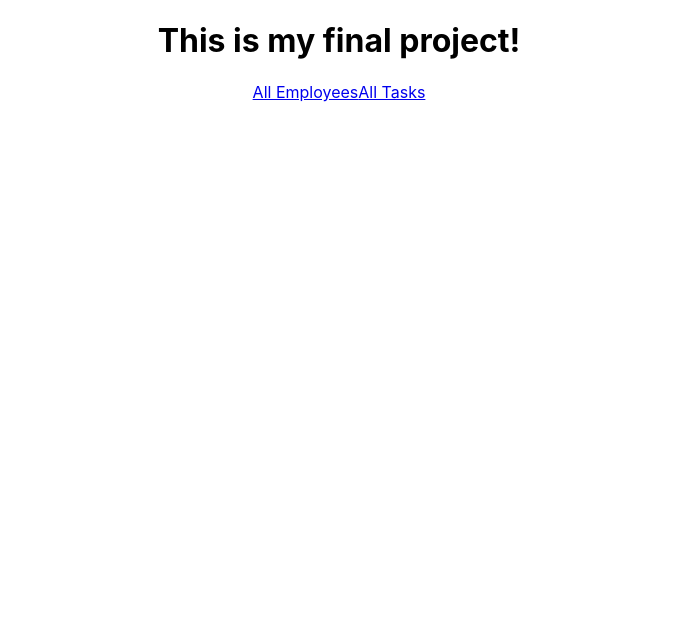
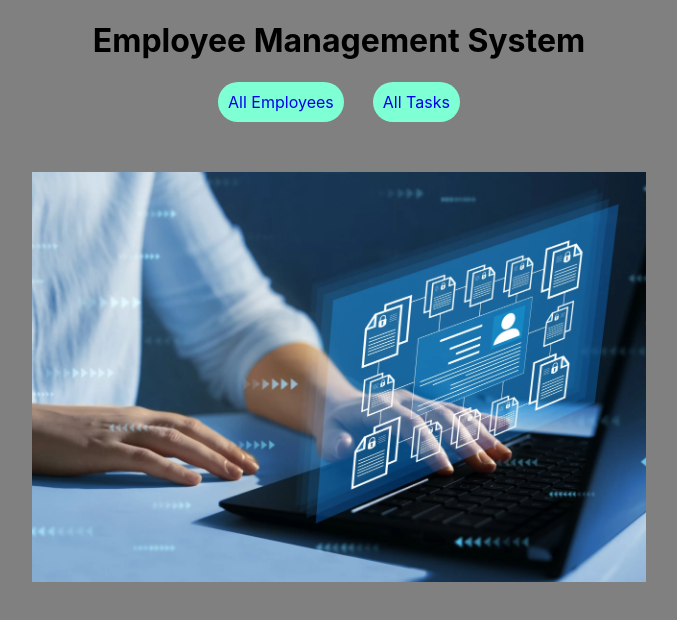
Before and after one commit to cs-berk/Front-End-Final, a React (Create React App) app: page / in a window 1280 px wide. Shown: the top 620 px of the page, without its empty margins (301-978 px from the left). Built offline with nearby package versions, Linux system fonts and the light colour scheme.

Commit message:
CSS added

```diff
--- a/src/App.css
+++ b/src/App.css
@@ -1,38 +1,45 @@
-.App {
-  text-align: center;
+.Goback{
+  display: flex;
+  justify-content: flex-start;
 }
-
-.App-logo {
-  height: 40vmin;
-  pointer-events: none;
+.App{
+  display: flex;
+  justify-content : center;
+  width: 100%;
+  background-color: grey;
+  min-height: 100vh;
 }
-
-@media (prefers-reduced-motion: no-preference) {
-  .App-logo {
-    animation: App-logo-spin infinite 20s linear;
-  }
-}
-
-.App-header {
-  background-color: #282c34;
-  min-height: 100vh;
+.page{
+  width: 80%;
   display: flex;
   flex-direction: column;
   align-items: center;
-  justify-content: center;
-  font-size: calc(10px + 2vmin);
-  color: white;
 }
-
-.App-link {
-  color: #61dafb;
+.button{
+  text-decoration: none;
+  background-color: aquamarine;
+  border-radius: 20px;
+  padding: 10px;
 }
-
-@keyframes App-logo-spin {
-  from {
-    transform: rotate(0deg);
-  }
-  to {
-    transform: rotate(360deg);
-  }
+.buttons {
+  display : flex;
+  justify-content : space-evenly;
+  width: 300px;
 }
+form {
+  margin-top: 50px;
+}
+.homeimage {
+  width: 60%;
+  margin-top: 50px;
+  max-width: 900px;
+}
+table{
+  width: 100%;
+}
+.th{
+  padding: 5px 10px;
+}
+.row td {
+  text-align: center;
+}
--- a/src/components/Employees.js
+++ b/src/components/Employees.js
@@ -8,6 +8,9 @@ const Employees = () => {
   const [first_name,setFirst_name] = useState("")
   const [last_name,setLast_name] = useState("")
   const [department,setDepartment] = useState("")
+  const [firsterror,setFirstError] = useState("")
+  const [lasterror,setLastError] = useState("")
+  const [deperror,setDepError] = useState("")
   const employees = useSelector((state)=>state.allEmployees)
   useEffect(()=>{
     dispatch(fetchAllEmployeesThunk())
@@ -17,6 +20,18 @@ const Employees = () => {
   }
   const handlesubmit = (event) => {
     event.preventDefault()
+    if(!first_name){
+      setFirstError("First name is required")
+      return
+    }
+    if(!last_name){
+      setLastError("Last name is required")
+      return
+    }
+    if(!department){
+      setDepError("Department is required")
+      return
+    }
     console.log("testing")
     dispatch(addEmployeeThunk({first_name,last_name,department}))
     setFirst_name("")
@@ -24,7 +39,10 @@ const Employees = () => {
     setDepartment("")
   }
   return (
-    <div>
+    <div className='page'>
+      <div className='Goback'>
+        <Link to={"/"}>Go Back</Link>
+      </div>
       <h1> All Employees </h1>
       {employees.length > 0 ? (
 
@@ -40,7 +58,7 @@ const Employees = () => {
         </thead>
         <tbody>
           {employees.map((employee)=>{
-            return <tr key={employee.id}>
+            return <tr className='row' key={employee.id}>
               <td>{employee.first_name}</td>
               <td>{employee.last_name}</td>
               <td>{employee.department}</td>
@@ -51,19 +69,22 @@ const Employees = () => {
         </tbody>
       </table>
       ):<p> There are no employee</p>}
-      <form onSubmit={handlesubmit}>
+      <form onSubmit={handlesubmit} className='form'>
         <h3> Add New Employee</h3>
         <div>
           <label>First Name</label>
-          <input type='text' value = {first_name} onChange={(event)=>setFirst_name(event.target.value)}/>
+          <input type='text' value = {first_name} onFocus={(event)=>setFirstError("")} onChange={(event)=>setFirst_name(event.target.value)}/>
+          {firsterror && <span>{firsterror}</span>}
         </div>
         <div>
           <label>Last Name</label>
-          <input type='text' value = {last_name} onChange={(event)=>setLast_name(event.target.value)}/>
+          <input type='text' value = {last_name} onFocus={(event)=>setLastError("")}  onChange={(event)=>setLast_name(event.target.value)}/>
+          {lasterror && <span>{lasterror}</span>}
         </div>
         <div>
           <label>Department</label>
-          <input type='text' value = {department} onChange={(event)=>setDepartment(event.target.value)}/>
+          <input type='text' value = {department} onFocus={(event)=>setDepError("")}  onChange={(event)=>setDepartment(event.target.value)}/>
+          {deperror && <span>{deperror}</span>}
         </div>
         <button type = "submit"> Submit </button>
       </form>
--- a/src/components/HomePage.js
+++ b/src/components/HomePage.js
@@ -3,10 +3,13 @@ import { Link } from 'react-router-dom'
 
 const HomePage = () => {
   return (
-    <div>
-      <h1> This is my final project!</h1>
-      <Link to={"/employees"}>All Employees</Link>
-      <Link to={"/tasks"}>All Tasks</Link>
+    <div className='page'>
+      <h1> Employee Management System</h1>
+      <div className='buttons'>
+      <Link className='button' to={"/employees"}>All Employees</Link>
+      <Link className='button' to={"/tasks"}>All Tasks</Link>
+      </div>
+      <img src={`${process.env.PUBLIC_URL}/ems.jpg` } alt = "homeimage" className='homeimage' />
     </div>
   )
 }
--- a/src/components/SingleEmployee.js
+++ b/src/components/SingleEmployee.js
@@ -1,20 +1,40 @@
-import React, {useEffect} from 'react'
-import {fetchEmployeeThunk,deleteTaskThunk} from "../store/thunks"
+import React, {useEffect,useState} from 'react'
+import {fetchEmployeeThunk,deleteTaskThunk,addTaskThunk} from "../store/thunks"
 import { useSelector,useDispatch } from 'react-redux'
-import { useParams } from 'react-router-dom'
+import { Link, useParams } from 'react-router-dom'
 
 const SingleEmployee = () => {
   const {id} = useParams()
   const dispatch = useDispatch()
   const employee = useSelector((state)=>state.employee)
+  const [description,setDescription] = useState("")
+  const [priority_level,setPriority_level] = useState("")
+  const [error,setError] = useState("")
   useEffect(()=>{
     dispatch(fetchEmployeeThunk(id))
-  },[id])
+  },[id ,dispatch])
+
   const handledelete = (id) => {
     dispatch(deleteTaskThunk(id))
   }
+  const handlesubmit = (event) => {
+    event.preventDefault()
+    if(!description ) {
+      setError("Description is required")
+      return
+    }
+    console.log("testing")
+    dispatch(addTaskThunk({description,priority_level ,employee_id : id}))
+    setDescription("")
+    setPriority_level("")
+  }
   return (
-    <div>
+    <div className='page'>
+       <div className='Goback'>
+        <Link to={"/employees"}>Go Back</Link>
+      </div>
+      {employee.first_name && (
+        <>
       <h1>{employee.first_name} {employee.last_name}</h1>
       <p>Department : {employee.department}</p>
       <h4>{employee.first_name}'s Tasks</h4>
@@ -23,9 +43,25 @@ const SingleEmployee = () => {
           return <li key = {task.id}>
            <span>{task.description}</span>
            <button onClick={()=>handledelete(task.id)}>Delete</button>
+           <button><Link to={`/tasks/${task.id}`}>See More</Link></button>
           </li>
         })}
       </ul>
+      <form onSubmit={handlesubmit}>
+        <h3> Add New Task</h3>
+        <div>
+          <label>Description</label>
+          <input type='text' value = {description} onFocus={()=>setError("")} onChange={(event)=>setDescription(event.target.value)}/>
+          {error && <span>{error}</span>}
+        </div>
+        <div>
+          <label>Priority Level</label>
+          <input type='number' value = {priority_level} onChange={(event)=>setPriority_level(event.target.value)}/>
+        </div>
+        <button type = "submit"> Submit </button>
+      </form>
+        </>
+      )}
 
     </div>
   )
--- a/src/components/SingleTask.js
+++ b/src/components/SingleTask.js
@@ -1,7 +1,7 @@
 import React, {useEffect, useState} from 'react'
 import {fetchTaskThunk, fetchAllEmployeesThunk, editTaskThunk}from "../store/thunks"
 import { useSelector,useDispatch } from 'react-redux'
-import { useNavigate, useParams } from 'react-router-dom'
+import { Link, useNavigate, useParams } from 'react-router-dom'
 
 const SingleTask = () => {
   const navigate = useNavigate()
@@ -25,7 +25,7 @@ const SingleTask = () => {
       setCompletion_status(task.completion_status)
 
     }
-  }, [id,task.id])
+  }, [id,task])
   const handlesubmit =  (event) => {
     event.preventDefault()
     console.log("testing")
@@ -34,10 +34,13 @@ const SingleTask = () => {
 
   }
   return (
-    <div>
+    <div className='page'>
+       <div className='Goback'>
+        <Link to={"/tasks"}>Go Back</Link>
+      </div>
       <h1>{task.description}</h1>
       <p>Priority Level  : {task.priority_level}</p>
-      <h4>Assigned to {task.employee_id ? `${task.employee.first_name} ${task.employee.last_name}` : 'unassigned' }</h4>
+      <h4>Assigned to {task.employee_id ? <Link to={`/employees/${task.employee_id}`}> {`${task.employee.first_name} ${task.employee.last_name}`}</Link> : 'unassigned' }</h4>
       <form onSubmit={handlesubmit}>
         <h3> Edit Task</h3>
         <div>
--- a/src/components/Tasks.js
+++ b/src/components/Tasks.js
@@ -8,6 +8,8 @@ const Tasks = () => {
   const [description,setDescription] = useState("")
   const [priority_level,setPriority_level] = useState("")
   const [employee_id,setEmployee_id] = useState("")
+  const [error,setError] = useState("")
+  const [priority_error,setpriorityerror] = useState("")
   const tasks = useSelector((state)=>state.allTasks)
   const employees = useSelector((state)=>state.allEmployees)
   useEffect(()=>{
@@ -19,6 +21,14 @@ const Tasks = () => {
   }
   const handlesubmit = (event) => {
     event.preventDefault()
+    if(!description ) {
+      setError("Description is required")
+      return
+    }
+    if(!priority_level ) {
+      setpriorityerror("Priority is required")
+      return
+    }
     console.log("testing")
     dispatch(addTaskThunk({description,priority_level ,employee_id : employee_id ? employee_id : null}))
     setDescription("")
@@ -26,7 +36,10 @@ const Tasks = () => {
     setEmployee_id("")
   }
   return (
-    <div>
+    <div className='page'>
+       <div className='Goback'>
+        <Link to={"/"}>Go Back</Link>
+      </div>
       <h1> All Tasks </h1>
       {tasks.length > 0 ? (
 
@@ -43,7 +56,7 @@ const Tasks = () => {
         </thead>
         <tbody>
           {tasks.map((task)=>{
-            return <tr key={task.id}>
+            return <tr className='row' key={task.id}>
               <td>{task.description}</td>
               <td>{task.priority_level}</td>
               <td>{task.employee_id ? `${task.employee.first_name} ${task.employee.last_name}` : 'unassigned' }</td>
@@ -59,11 +72,13 @@ const Tasks = () => {
         <h3> Add New Task</h3>
         <div>
           <label>Description</label>
-          <input type='text' value = {description} onChange={(event)=>setDescription(event.target.value)}/>
+          <input type='text' value = {description} onFocus={(event)=>setError("")} onChange={(event)=>setDescription(event.target.value)}/>
+          {error && <span>{error}</span>}
         </div>
         <div>
           <label>Priority Level</label>
-          <input type='number' value = {priority_level} onChange={(event)=>setPriority_level(event.target.value)}/>
+          <input type='number' value = {priority_level} onFocus={(event)=> setpriorityerror("")} onChange={(event)=>setPriority_level(event.target.value)}/>
+          {priority_error && <span>{priority_error}</span>}
         </div>
         <div>
           <label>Employee</label>
```
Also changed, not shown: public/ems.jpg (added).
